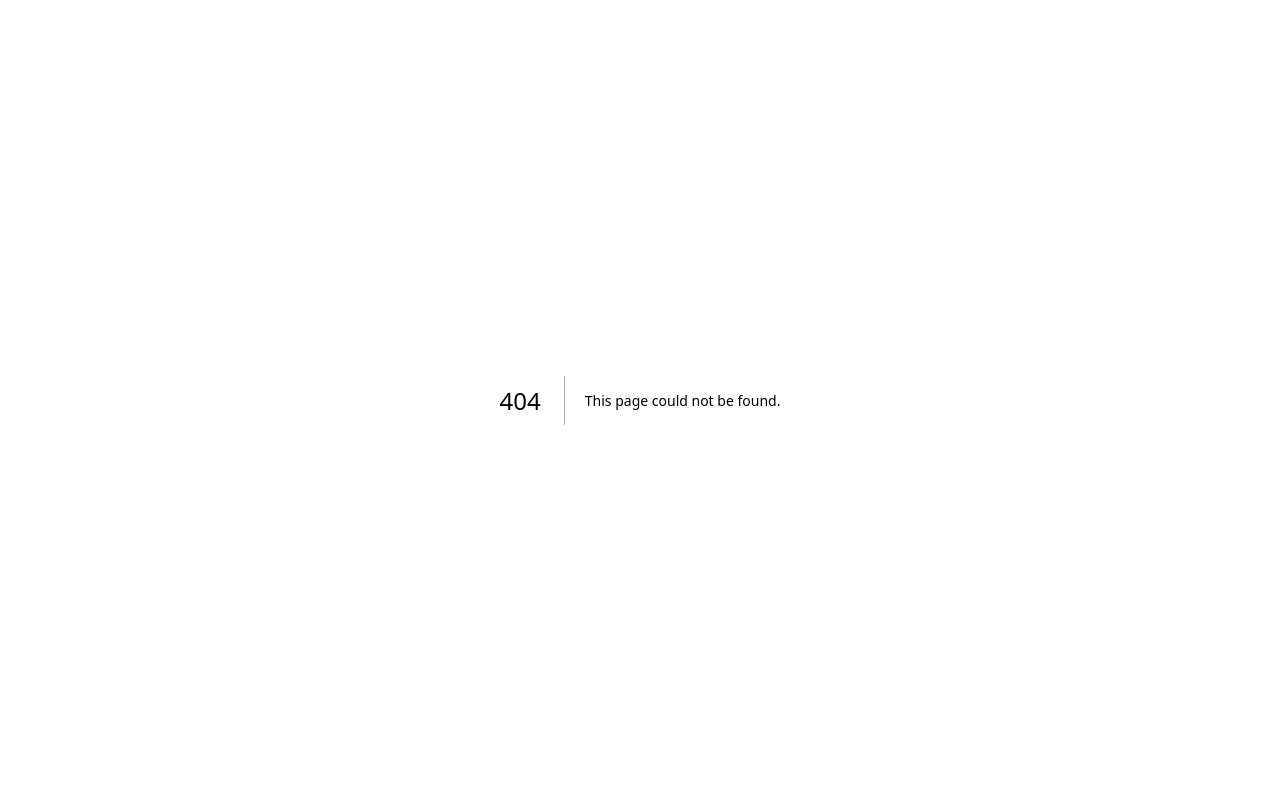
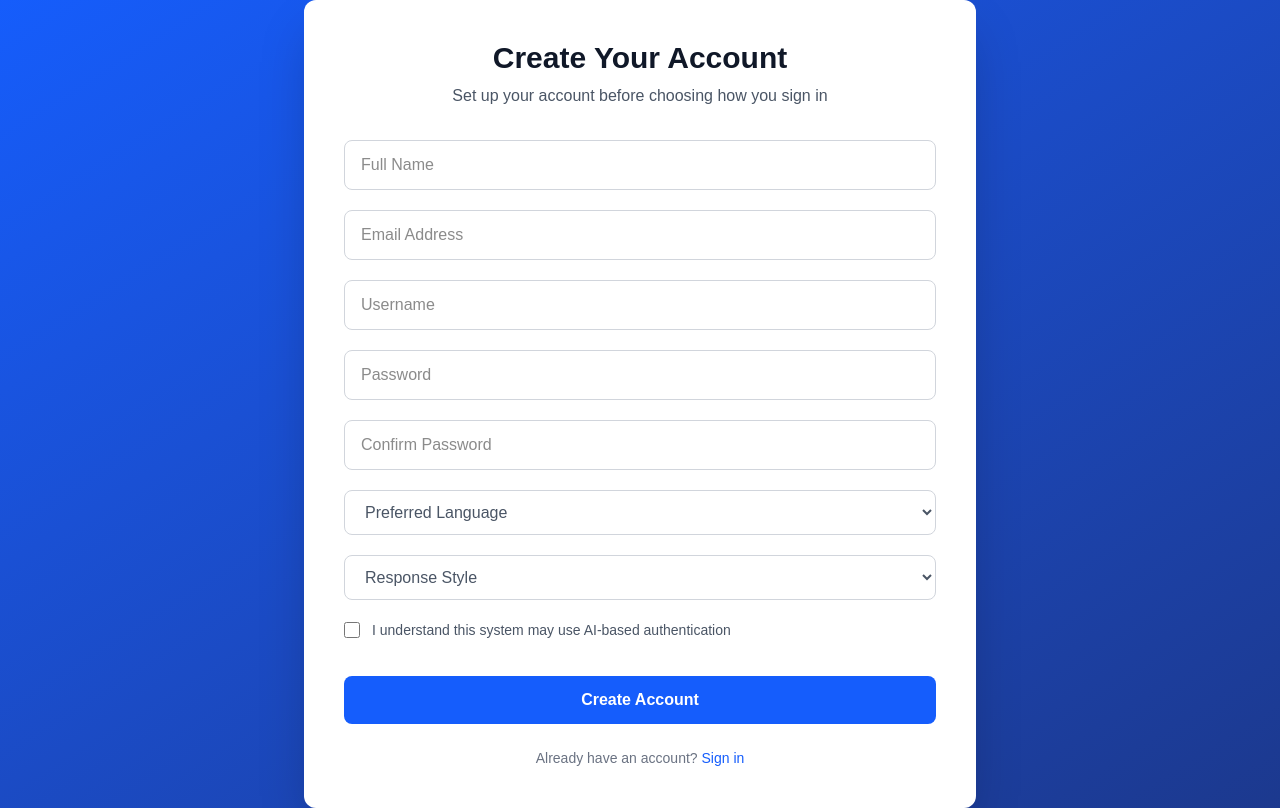
Before and after one commit to callummoodie21/hcs-aiaccess, a Next.js app: page /sign_up in a window 1280 px wide. Before the commit this address had no page. Built offline with nearby package versions, Linux system fonts and the light colour scheme.

Commit message:
[Feature] Added initial setup for sign up

```diff
--- a/app/page.tsx
+++ b/app/page.tsx
@@ -81,6 +81,22 @@ export default function Home() {
               </div>
             </Link>
           </div>
+          <div className="mt-12 text-center">
+            <p className="text-blue-100 text-lg mb-4">
+              Don’t have an account?
+            </p>
+
+            <Link
+              href="/sign_up"
+              className="inline-block px-8 py-3 text-lg font-semibold
+               text-white border-2 border-white rounded-lg
+               hover:bg-white hover:text-blue-900
+               transition-all duration-200 ease-in-out"
+            >
+              Register
+            </Link>
+          </div>
+
         </div>
       </main>
     </div>
--- /dev/null
+++ b/app/sign_up/page.tsx
@@ -0,0 +1,100 @@
+export default function SignUp() {
+  return (
+    <div className="min-h-screen bg-gradient-to-br from-blue-600 to-blue-900 flex items-center justify-center px-4">
+      <div className="w-full max-w-2xl bg-white rounded-xl shadow-2xl p-10">
+
+        {/* Header */}
+        <div className="text-center mb-8">
+
+
+          <h1 className="text-3xl font-bold text-gray-900 mb-2">
+            Create Your Account
+          </h1>
+          <p className="text-gray-600">
+            Set up your account before choosing how you sign in
+          </p>
+        </div>
+
+        {/* Form */}
+        <form className="space-y-5">
+
+          {/* 1 */}
+          <input
+            type="text"
+            placeholder="Full Name"
+            className="w-full border border-gray-300 rounded-lg px-4 py-3 focus:outline-none focus:ring-2 focus:ring-blue-600"
+          />
+
+          {/* 2 */}
+          <input
+            type="email"
+            placeholder="Email Address"
+            className="w-full border border-gray-300 rounded-lg px-4 py-3 focus:outline-none focus:ring-2 focus:ring-blue-600"
+          />
+
+          {/* 3 */}
+          <input
+            type="text"
+            placeholder="Username"
+            className="w-full border border-gray-300 rounded-lg px-4 py-3 focus:outline-none focus:ring-2 focus:ring-blue-600"
+          />
+
+          {/* 4 */}
+          <input
+            type="password"
+            placeholder="Password"
+            className="w-full border border-gray-300 rounded-lg px-4 py-3 focus:outline-none focus:ring-2 focus:ring-blue-600"
+          />
+
+          {/* 5 */}
+          <input
+            type="password"
+            placeholder="Confirm Password"
+            className="w-full border border-gray-300 rounded-lg px-4 py-3 focus:outline-none focus:ring-2 focus:ring-blue-600"
+          />
+
+          {/* 6 */}
+          <select
+            className="w-full border border-gray-300 rounded-lg px-4 py-3 text-gray-600 focus:outline-none focus:ring-2 focus:ring-blue-600"
+          >
+            <option>Preferred Language</option>
+            <option>English</option>
+            <option>Other</option>
+          </select>
+
+          {/* 7 */}
+          <select
+            className="w-full border border-gray-300 rounded-lg px-4 py-3 text-gray-600 focus:outline-none focus:ring-2 focus:ring-blue-600"
+          >
+            <option>Response Style</option>
+            <option>Short & Direct</option>
+            <option>Balanced</option>
+            <option>Long & Expressive</option>
+          </select>
+
+          {/* 8 */}
+          <label className="flex items-center gap-3 text-gray-600 text-sm">
+            <input type="checkbox" className="h-4 w-4" />
+            I understand this system may use AI-based authentication
+          </label>
+
+          {/* Submit */}
+          <button
+            type="submit"
+            className="w-full mt-4 bg-blue-600 hover:bg-blue-700 text-white font-semibold py-3 rounded-lg transition duration-200 transform hover:scale-[1.02]"
+          >
+            Create Account
+          </button>
+        </form>
+
+        {/* Footer */}
+        <p className="text-center text-sm text-gray-500 mt-6">
+          Already have an account?{" "}
+          <a href="/login/traditional" className="text-blue-600 hover:underline">
+            Sign in
+          </a>
+        </p>
+      </div>
+    </div>
+  );
+}
```
